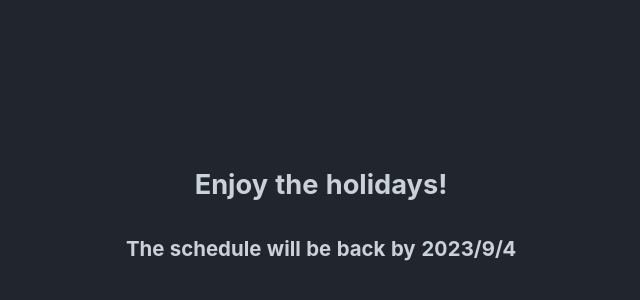
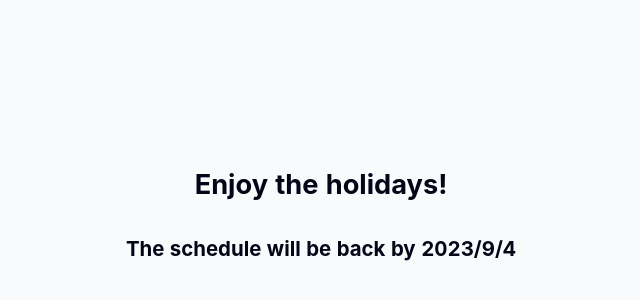
Before and after one commit to Davr1/school-schedule, a SvelteKit app: page /holidays in a window 1280 px wide. Shown: the part 186-486 px from the top of the page, without its empty margins (319-959 px from the left). Built offline with nearby package versions, Linux system fonts and the light colour scheme; a web font is replaced by a local one.

Commit message:
Added theme accents
Light theme (and in the future dark theme too) supports accents (tailwind colors)
These are for now hardcoded and not well supported...

```diff
--- a/package.json
+++ b/package.json
@@ -32,6 +32,7 @@
         "bson": "^5.3.0",
         "cheerio": "^1.0.0-rc.12",
         "socks-proxy-agent": "^8.0.1",
+        "tailwindcss": "^3.3.2",
         "windows-1250": "^3.0.4"
     }
 }
--- a/src/components/Switch.svelte
+++ b/src/components/Switch.svelte
@@ -1,5 +1,5 @@
 <script lang="ts">
-    import styles from "$styles/switch.module.scss";
+    import styles from "$styles/modules/switch.module.scss";
 
     export let value: boolean;
 </script>
--- a/src/routes/+layout.svelte
+++ b/src/routes/+layout.svelte
@@ -1,5 +1,34 @@
 <script lang="ts">
+    import { onMount } from "svelte";
+
     import "$styles/index.scss";
+
+    const primary = "blue";
+    const secondary = "green";
+
+    const background = "slate";
+
+    // On mount, assign the theme variables to the document
+    // These are loaded dynamically...
+    onMount(async () => {
+        const { default: colors } = await import("tailwindcss/colors");
+
+        // Assign the theme variables to the document
+        for (const [key, value] of Object.entries(colors[primary])) {
+            document.documentElement.style.setProperty(`--primary-${key}`, value);
+        }
+
+        for (const [key, value] of Object.entries(colors[secondary])) {
+            document.documentElement.style.setProperty(`--secondary-${key}`, value);
+        }
+
+        for (const [key, value] of Object.entries(colors[background])) {
+            document.documentElement.style.setProperty(`--background-${key}`, value);
+        }
+
+        // Add the class name to the root element
+        document.documentElement.classList.add("light");
+    });
 </script>
 
 <slot />
--- a/src/styles/index.scss
+++ b/src/styles/index.scss
@@ -1,11 +1,23 @@
+@use "original.scss" as *;
+
 :root {
-    --main-background: #21262e;
-    --element-background: #434c56;
-    --dimmed-background: #31383f;
-    --accent: #1f6feb;
-    --alt-accent: #2dac45;
-    --text: #c9d1d9;
-    --text-active: #ffffff;
+    --main-background: #{$main-background};
+    --element-background: #{$element-background};
+    --dimmed-background: #{$dimmed-background};
+    --accent: #{$accent};
+    --alt-accent: #{$alt-accent};
+    --text: #{$text};
+    --text-active: #{$text-active};
+}
+
+:root.light {
+    --main-background: var(--background-50);
+    --element-background: var(--background-200);
+    --dimmed-background: var(--background-100);
+    --accent: var(--primary-500);
+    --alt-accent: var(--secondary-500);
+    --text: var(--background-950);
+    --text-active: var(--background-50);
 }
 
 html,
--- /dev/null
+++ b/src/styles/modules/switch.module.scss
@@ -0,0 +1,3 @@
+@use "../base/switch.scss" as base;
+@use "../original/switch.scss" as original;
+@use "../light/switch.scss" as light;
--- /dev/null
+++ b/src/styles/original.scss
@@ -0,0 +1,9 @@
+$main-background: #21262e;
+$element-background: #434c56;
+$dimmed-background: #31383f;
+
+$accent: #1f6feb;
+$alt-accent: #2dac45;
+
+$text: #c9d1d9;
+$text-active: #ffffff;
```
Also changed, not shown: src/styles/base/switch.scss (renamed from src/styles/switch.module.scss, +1 -10 lines), src/styles/light/switch.scss (added, +19 -0 lines), src/styles/original/switch.scss (added, +21 -0 lines), 1 other file (tests, documents, lock files or other folders).
